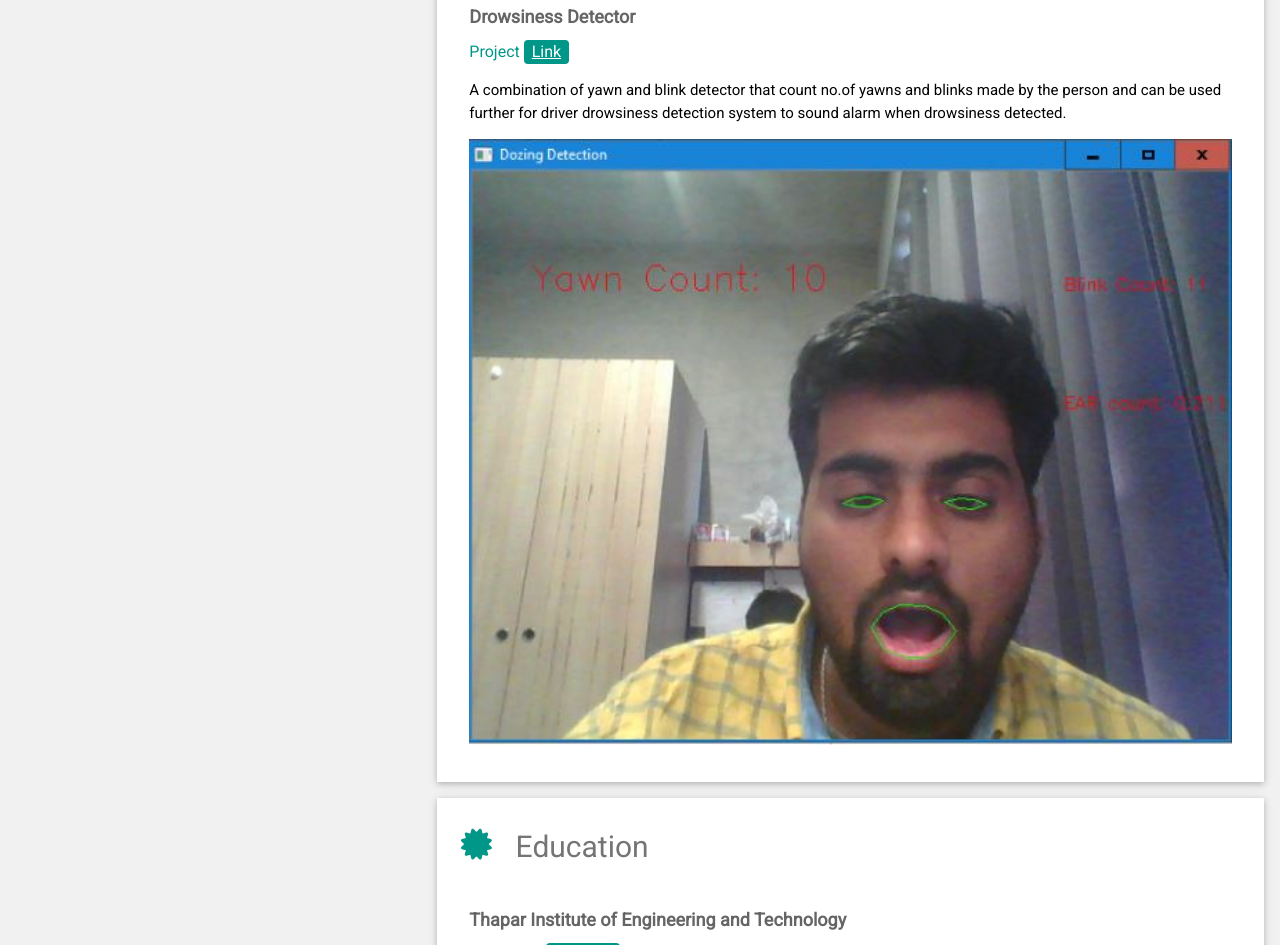
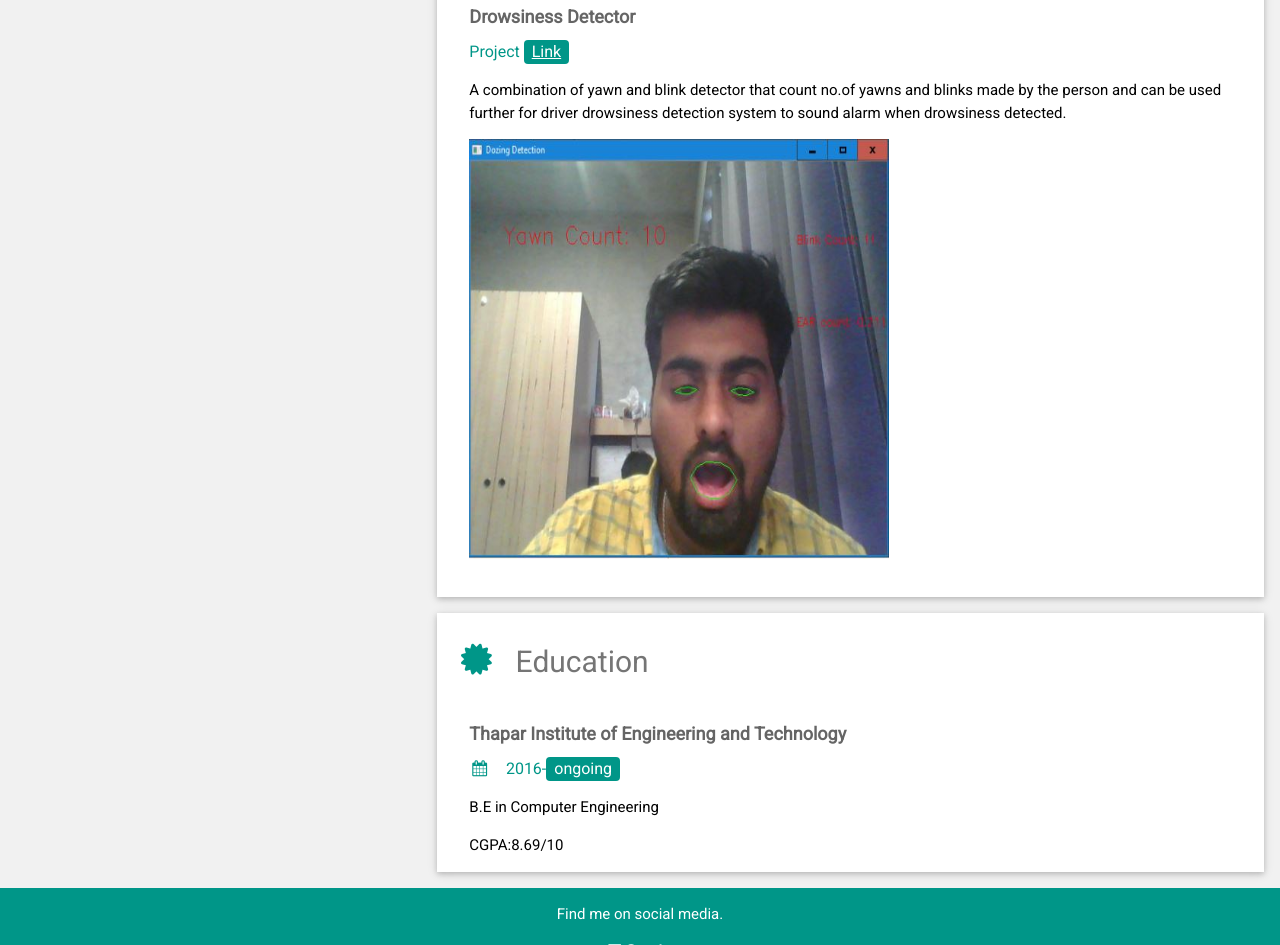
Before and after one commit to VIKGO123/VIKGO123.github.io, a plain HTML site: page index.html in a window 1280 px wide. Shown: the part 1345-2290 px from the top of the page. Drawn offline with nearby package versions, Linux system fonts and the light colour scheme.

Commit message:
Update index.html

```diff
--- a/index.html
+++ b/index.html
@@ -1,6 +1,6 @@
 <!DOCTYPE html>
 <html>
-<title>Portfolio</title>
+<title>Welcome</title>
 <meta charset="UTF-8">
 <meta name="viewport" content="width=device-width, initial-scale=1">
 <link rel="stylesheet" href="https://www.w3schools.com/w3css/4/w3.css">
@@ -102,7 +102,7 @@ html,body,h1,h2,h3,h4,h5,h6 {font-family: "Roboto", sans-serif}
           <h6 class="w3-text-teal">Project <span class="w3-tag w3-teal w3-round"><a href="https://github.com/VIKGO123/Drowsinessdetector">Link</a></span></h6>
           <p>A combination of yawn and blink detector that count no.of yawns and
 blinks made by the person and can be used further for driver drowsiness detection system to sound alarm when drowsiness detected.</p>
-<p><img src="https://vikgo123.github.io/images/drowsiness.JPG" style="width:100%" alt="Avatar"></p>
+<p><img src="https://vikgo123.github.io/images/drowsiness.JPG" height="420" width="420" alt="Avatar"></p>
          <br>
         </div>
       </div>
```
